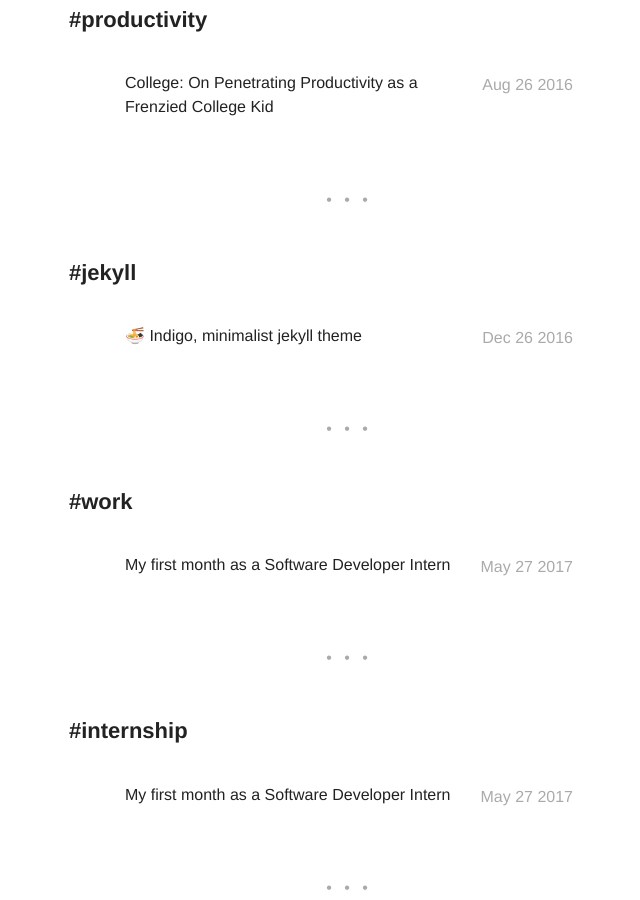
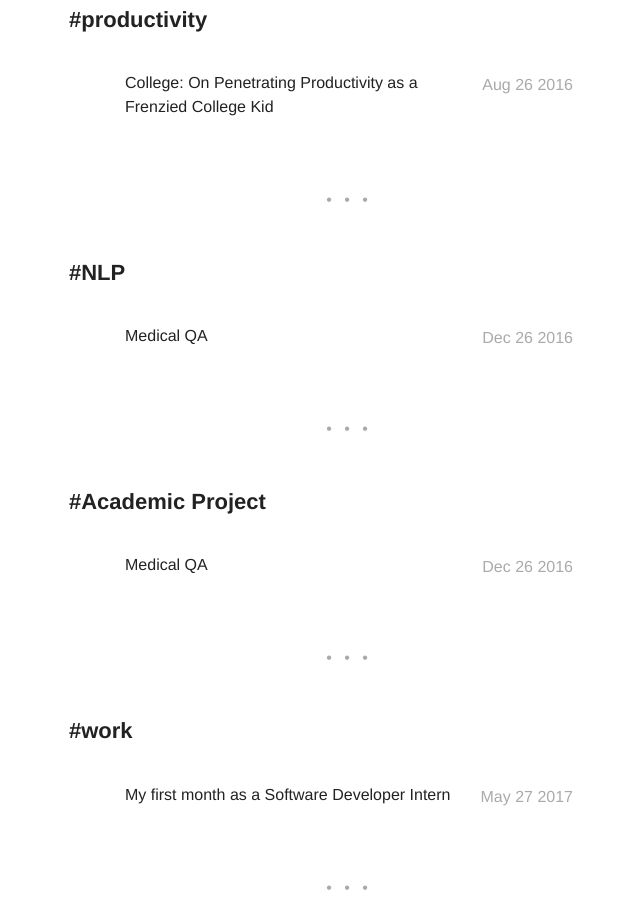
Before and after one commit to jpamata/jpamata.github.io, a Jekyll site: the page built from tags.html, in a window 1280 px wide and 900 px high, scrolled down 1556 px. Shown: the whole window, without its empty margins (291-931 px from the left). Built offline with Jekyll 4.4.1, drawn with Linux system fonts in a browser that asks for light colours; emoji names are drawn with the system emoji font; some of the changed lines change nothing that is shown; some of the changed text lies outside the part shown.

Commit message:
Update 2016-12-26-medqa.md

```diff
--- a/_posts/2016-12-26-medqa.md
+++ b/_posts/2016-12-26-medqa.md
@@ -1,11 +1,13 @@
 ---
-title: ":ramen: Indigo, minimalist jekyll theme"
+title: "Medical QA"
 layout: post
 date: 2016-12-26 22:10
-tag: jekyll
+tag:
+- NLP
+- Academic Project
 projects: true
 hidden: true # don't count this post in blog pagination
-description: "This is a simple and minimalist template for Jekyll for those who likes to eat noodles."
+description: "The Question Answering (QA) task aims to provide precise and quick answers to user questions from a collection of documents or a database. This is the foundation of our study: we aim to be familiar about studying different appropriate models of Question Answering systems that will not only provide users answers in bulk, but precisely deliver answers that is expected to solve a user's question."
 category: project
 author: john
 externalLink: false
```
